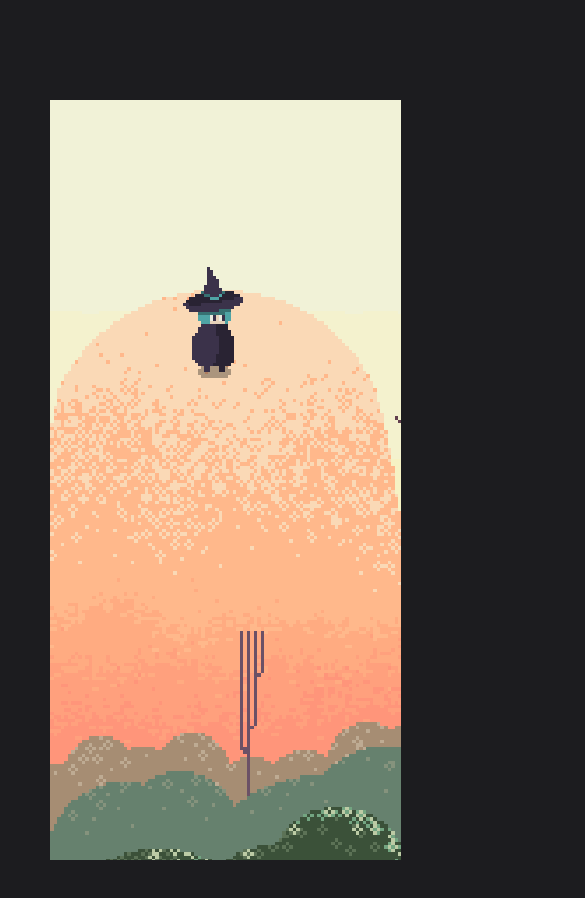
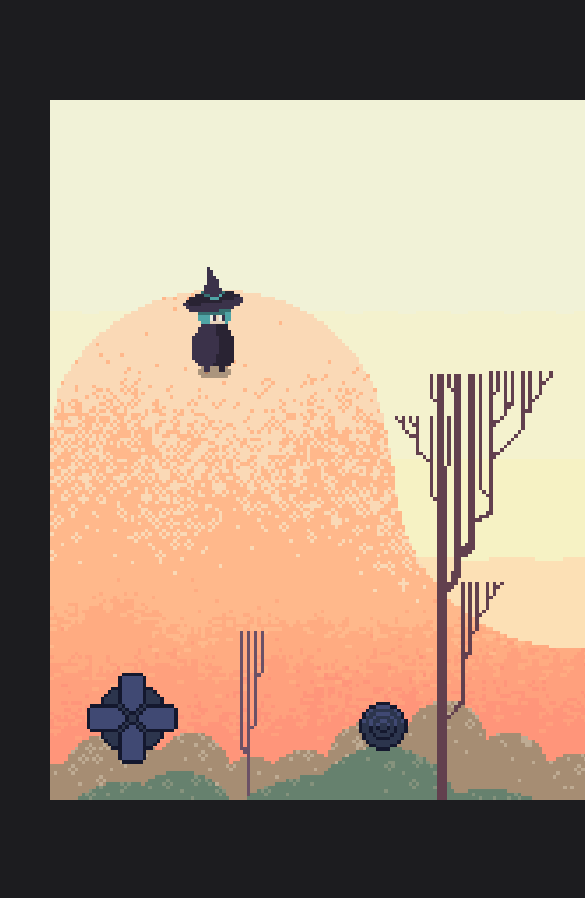
Before and after one commit to kathyavini/react-sprites, a React (Vite) app: page / in a window 390 px wide. Shown: the top 898 px of the page, 585 px wide, since content can reach past the window. Built offline with nearby package versions, Linux system fonts and the light colour scheme.

Commit message:
Add mobile controls for click/tap

```diff
--- a/src/App.css
+++ b/src/App.css
@@ -32,6 +32,7 @@
   --mauve11: hsl(253, 4.0%, 63.7%);
   --mauve12: hsl(256, 6.0%, 93.2%);
 
+  --thumb-scale-factor: 1.75; /* for easy tapping */
   --char-scale-factor: 1.25; /* char scale factor; needs to be a little bigger */
   --scale-factor: 2; /* please add to movement as well */
 
@@ -46,6 +47,90 @@
     --scale-factor: 2;
     --char-scale-factor: 1.5;
   }
+
+  .camera {
+    margin: 0;
+  }
+}
+
+.jump-button {
+  position: absolute;
+  bottom: 66px;
+  left: 325px;
+  z-index: 50;
+
+  height: 16px;
+  width: 16px;
+  transform: scale(calc(var(--scale-factor) * var(--thumb-scale-factor)));
+  background-image: url(./assets/button.png);
+  image-rendering: pixelated;
+
+  touch-action: pinch-zoom;
+}
+
+.tap-box {
+  /* outline: 2px solid white;
+  background-color: plum; */
+
+  position: absolute;
+  bottom: 50px;
+  left: 50px;
+  z-index: 50;
+
+  height: 64px;
+  width: 64px;
+  transform: scale(var(--scale-factor));
+
+  touch-action: pinch-zoom;
+}
+
+.mobile-controls {
+  /* outline: 1px solid salmon; */
+
+  position: absolute;
+  inset: 16px;
+
+  width: 32px; /* based off of file */
+  height: 32px;
+  z-index: 30;
+
+  background-position: 0 0;
+  background-image: url(./assets/pad.png);
+  image-rendering: pixelated;
+
+  transform: scale(var(--thumb-scale-factor));
+}
+
+.mobile-controls.up {
+  background-image: url(./assets/pad-directions.png);
+  background-position-y: 0px;
+}
+
+.mobile-controls.left {
+  background-image: url(./assets/pad-directions.png);
+  background-position-y: 32px;
+}
+
+.mobile-controls.down {
+  background-image: url(./assets/pad-directions.png);
+  background-position-y: 64px;
+}
+
+.mobile-controls.right {
+  background-image: url(./assets/pad-directions.png);
+  background-position-y: 96px;
+}
+
+/* mobile control pad */
+@media (hover: none) {
+  .mobile-controls {
+
+  }
+
+  .camera {
+    margin: 0;
+  }
+
 }
 
 /* for some reason this also solves a bug where the sprite sometimes disappears between movements. Sigh! */
@@ -92,9 +177,6 @@ body {
 
   position: relative;
   overflow: hidden;
-
-  width: 90vw;
-  height: 90vh; /* Then char immediately disappears on mobile */
 }
 
 .map {
@@ -138,14 +220,16 @@ body {
   transform: scale(calc(var(--scale-factor)*var(--char-scale-factor)));
 }
 
-.sprite.left {
+.sprite.left, .sprite.down.left, .sprite.up.left {
   transform: scale(calc(var(--scale-factor)*var(--char-scale-factor))) scaleX(-1);
 }
+
+
 .sprite.idle {
   background-image: url(./assets/B_witch_idle.png);
   animation: spriteIdle steps(6) 650ms infinite;
 }
-.sprite.running {
+.sprite.running, .sprite.straight.up.running {
   width: 32px;
   height: 48px;
   background-image: url(./assets/B_witch_run.png);
--- a/src/components/FramerBox.tsx
+++ b/src/components/FramerBox.tsx
@@ -1,6 +1,7 @@
 import { useState, useEffect, useRef, SetStateAction } from 'react';
 import { motion } from 'framer-motion';
 import { Sprite } from './Sprite';
+import { MobileControls } from './MobileControlsProps';
 
 interface FramerBoxProps {
   position: number[];
@@ -10,7 +11,8 @@ interface FramerBoxProps {
 export function FramerBox({ position, setPosition }: FramerBoxProps) {
   const [jumping, setJumping] = useState(false);
   const [running, setRunning] = useState(false);
-  const [direction, setDirection] = useState('');
+  const [directionX, setDirectionX] = useState('');
+  const [directionY, setDirectionY] = useState('');
 
   let keyCount = 0;
 
@@ -29,19 +31,6 @@ export function FramerBox({ position, setPosition }: FramerBoxProps) {
       // to limit the number of moves which can be done at once
       // A not great way to limit lag from re-reders
       keyCount = 0;
-
-      //// Might do something like this later. For now transitionEnd / animationEnd events set the state
-      // const key = event.key;
-      // switch (key) {
-      // case 'd':
-      // case 'ArrowRight':
-      // case 'a':
-      // case 'ArrowLeft':
-      //   setRunning(false);
-      //   break;
-      // case ' ':
-      //   setJumping(false);
-      // }
     }
 
     function handleKeyDown(event: any) {
@@ -58,24 +47,25 @@ export function FramerBox({ position, setPosition }: FramerBoxProps) {
         case 'd':
         case 'ArrowRight':
           setRunning(true);
-          setDirection('right');
+          setDirectionX('right');
           setPosition((prev) => [prev[0] + 25, prev[1]]);
           break;
         case 'a':
         case 'ArrowLeft':
           setRunning(true);
-          setDirection('left');
+          setDirectionX('left');
           setPosition((prev) => [prev[0] - 25, prev[1]]);
           break;
         case 'w':
         case 'ArrowUp':
-          setDirection('right');
+          setRunning(true);
+          setDirectionY('up');
           setPosition((prev) => [prev[0], prev[1] - 20]);
           break;
         case 's':
         case 'ArrowDown':
-          setDirection('left');
-          // Note that setteing a conditional on position here doesn't work
+          setDirectionY('down');
+          setRunning(true);
           setPosition((prev) => [prev[0], prev[1] + 20]);
           break;
         case ' ':
@@ -92,13 +82,9 @@ export function FramerBox({ position, setPosition }: FramerBoxProps) {
     };
   }, []);
 
-  function handleTap() {
-    setPosition((prev) => [prev[0] + 25, prev[1]]);
-  }
-
   return (
+    <>
       <motion.div
-      onTap={handleTap}
         className="box"
         animate={{
           y: jumping
@@ -118,8 +104,22 @@ export function FramerBox({ position, setPosition }: FramerBoxProps) {
         <Sprite
           mode={jumping ? 'jump' : 'idle'}
           running={running}
-        direction={direction}
+          directionX={directionX}
+          directionY={directionY}
         />
       </motion.div>
+      <MobileControls
+        position={position}
+        setPosition={setPosition}
+        jumping={jumping}
+        setJumping={setJumping}
+        running={running}
+        setRunning={setRunning}
+        directionX={directionX}
+        setDirectionX={setDirectionX}
+        directionY={directionY}
+        setDirectionY={setDirectionY}
+      />
+    </>
   );
 }
--- /dev/null
+++ b/src/components/MobileControlsProps.tsx
@@ -0,0 +1,88 @@
+interface MobileControlsProps {
+  position: number[];
+  setPosition: React.Dispatch<React.SetStateAction<number[]>>;
+  jumping: boolean;
+  setJumping: React.Dispatch<React.SetStateAction<boolean>>;
+  running: boolean;
+  setRunning: React.Dispatch<React.SetStateAction<boolean>>;
+  directionX: string;
+  setDirectionX: React.Dispatch<React.SetStateAction<string>>;
+  directionY: string;
+  setDirectionY: React.Dispatch<React.SetStateAction<string>>;
+}
+export function MobileControls({
+  position,
+  setPosition,
+  jumping,
+  setJumping,
+  running,
+  setRunning,
+  directionX,
+  setDirectionX,
+  directionY,
+  setDirectionY,
+}: MobileControlsProps) {
+  function handleTap(event: any) {
+    // console.log(event);
+
+    const tapX = event.nativeEvent.layerX;
+    const tapY = event.nativeEvent.layerY;
+    console.log(tapX, tapY);
+
+    if (tapX > 18) {
+      setRunning(true);
+      setDirectionX('right');
+      setPosition((prev) => [prev[0] + 25, prev[1]]);
+    }
+
+    if (tapX < 14) {
+      setRunning(true);
+      setDirectionX('left');
+      setPosition((prev) => [prev[0] - 25, prev[1]]);
+    }
+
+    // For straight down and up, which I want to animate a little differently
+    if (tapX > 12 && tapX < 18 && tapY < 14) {
+      setRunning(true);
+      setDirectionY('up');
+      setDirectionX('straight');
+      setPosition((prev) => [prev[0], prev[1] - 25]);
+    }
+
+    if (tapX > 12 && tapX < 18 && tapY > 18) {
+      setRunning(true);
+      setDirectionY('down');
+      setDirectionX('straight');
+      setPosition((prev) => [prev[0], prev[1] + 25]);
+    }
+
+    if (tapY < 14) {
+      setRunning(true);
+      setDirectionY('up');
+      setPosition((prev) => [prev[0], prev[1] - 25]);
+    }
+
+    if (tapY > 18) {
+      setRunning(true);
+      setDirectionY('down');
+      setPosition((prev) => [prev[0], prev[1] + 25]);
+    }
+  }
+
+  function handleJumpButton() {
+    if (running) {
+      setJumping(true);
+      // setRunning(true);
+    }
+  }
+
+  const directions = `${directionX} ${directionY}`;
+  return (
+    <>
+      <div className="tap-box" onClick={handleTap}>
+        <div className={`mobile-controls ${running ? directions : ''}`} />
+      </div>
+      <div className="jump-button" onClick={handleJumpButton}></div>
+    </>
+  );
+}
--- a/src/components/Sprite.tsx
+++ b/src/components/Sprite.tsx
@@ -1,13 +1,16 @@
 interface SpriteProps {
   mode: string;
-  direction: string;
+  directionX: string;
+  directionY: string;
   running: boolean;
 }
 
-export function Sprite({ mode, direction, running }: SpriteProps) {
+export function Sprite({ mode, directionX, directionY, running }: SpriteProps) {
   return (
     <div
-      className={`sprite ${mode} ${direction} ${running ? 'running' : ''}`}
+      className={`sprite ${mode} ${directionX} ${directionY} ${
+        running ? 'running' : ''
+      }`}
     ></div>
   );
 }
```
Lines whose indentation alone changed are shown as unchanged.
